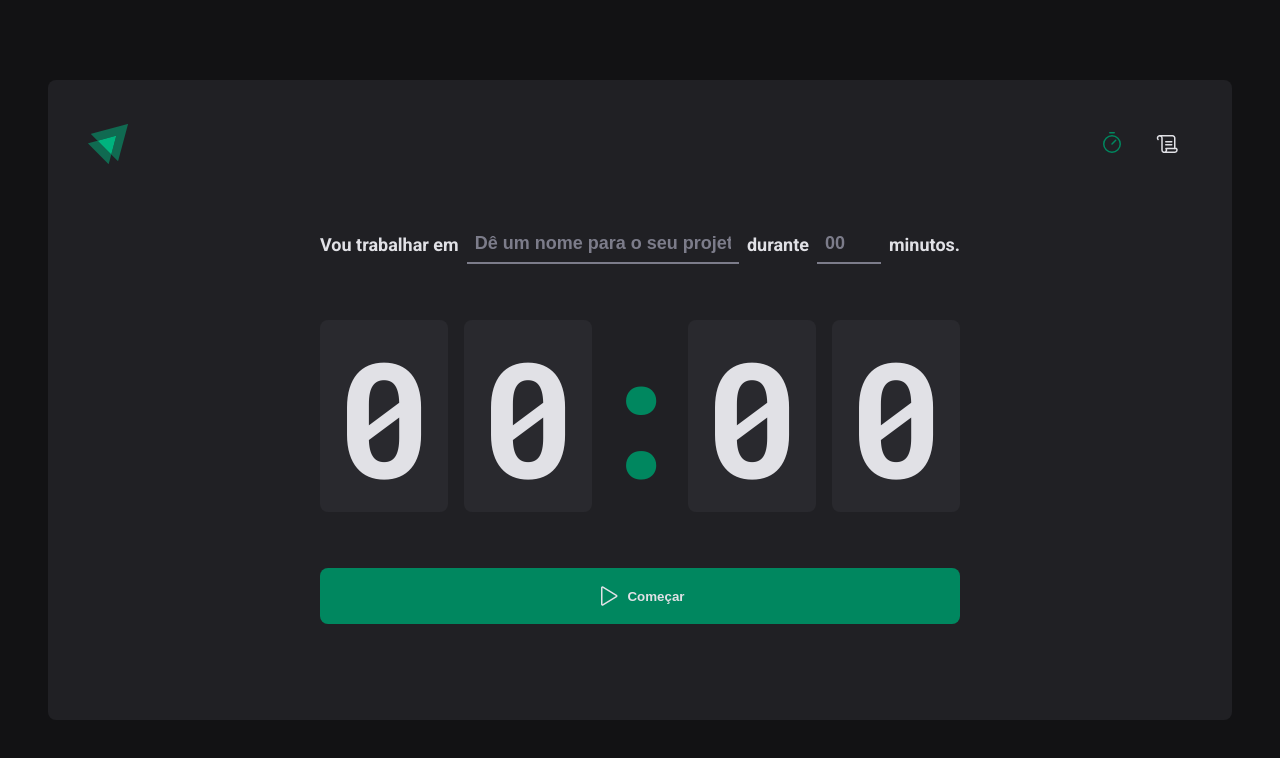
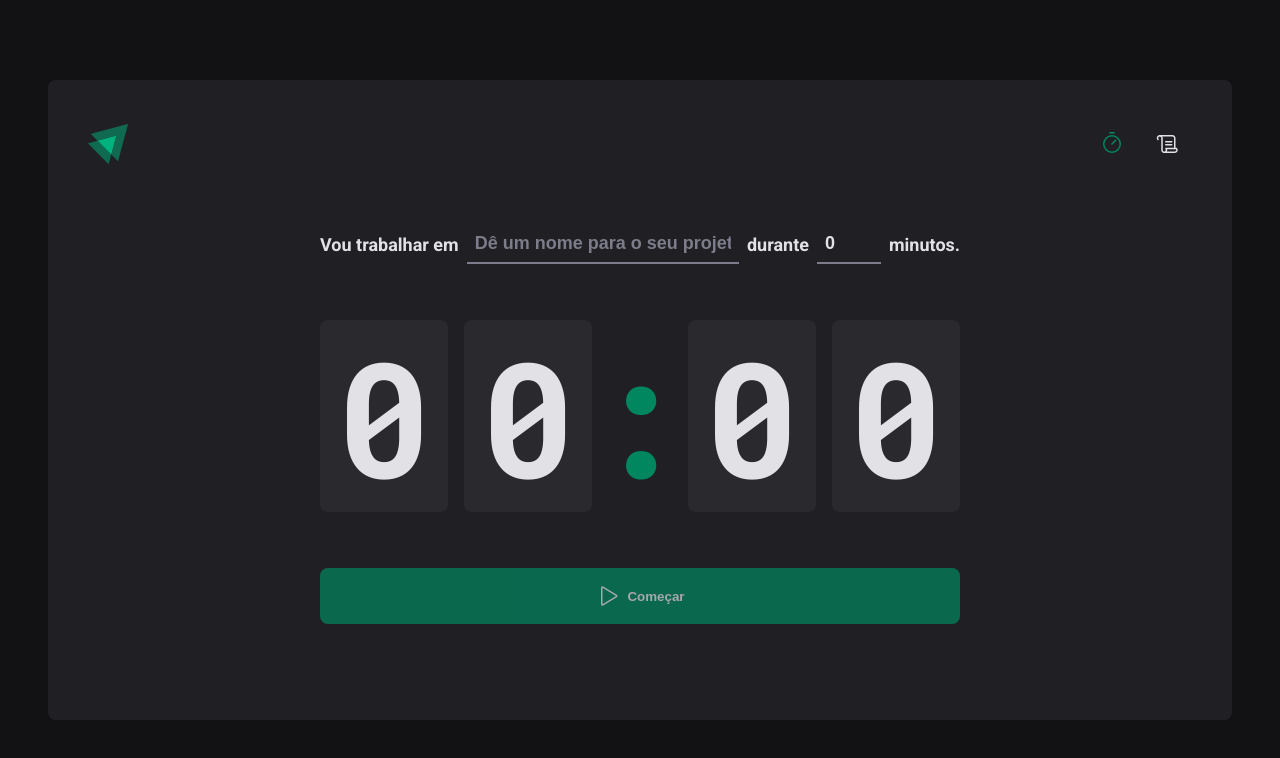
Before and after one commit to tiagosouzac/ignite-timer, a React (Vite) app: page / in a window 1280 px wide. Shown: the top 758 px of the page. Built offline with nearby package versions, Linux system fonts and the light colour scheme.

Commit message:
form validation

```diff
--- a/package.json
+++ b/package.json
@@ -10,11 +10,14 @@
     "lint": "eslint src --ext .ts,.tsx"
   },
   "dependencies": {
+    "@hookform/resolvers": "^2.9.8",
     "phosphor-react": "^1.4.1",
     "react": "^18.2.0",
     "react-dom": "^18.2.0",
+    "react-hook-form": "^7.36.1",
     "react-router-dom": "^6.4.1",
-    "styled-components": "^5.3.5"
+    "styled-components": "^5.3.5",
+    "zod": "^3.19.1"
   },
   "devDependencies": {
     "@rocketseat/eslint-config": "^1.1.3",
--- a/src/pages/Home/index.tsx
+++ b/src/pages/Home/index.tsx
@@ -1,3 +1,7 @@
+import { useForm } from 'react-hook-form'
+import * as zod from 'zod'
+import { zodResolver } from '@hookform/resolvers/zod'
+
 import {
   Container,
   CountdownContainer,
@@ -10,10 +14,36 @@
 
 import { Play } from 'phosphor-react'
 
+const NEW_CYCLE_FORM_VALIDATION_SCHEMA = zod.object({
+  task: zod.string().min(1, 'Informe a tarefa'),
+  minutes: zod
+    .number()
+    .min(5, 'O ciclo precisa ser de no mínimo 5 minutos.')
+    .max(60, 'O ciclo precisa ser de no máximo 60 minutos.'),
+})
+
+type NewCycleFormData = zod.infer<typeof NEW_CYCLE_FORM_VALIDATION_SCHEMA>
+
 export function Home() {
+  const { register, handleSubmit, watch, reset } = useForm<NewCycleFormData>({
+    resolver: zodResolver(NEW_CYCLE_FORM_VALIDATION_SCHEMA),
+    defaultValues: {
+      task: '',
+      minutes: 0,
+    },
+  })
+
+  const task = watch('task')
+  const isSubmitDisabled = !task
+
+  const handleCreateNewCycle = (data: any) => {
+    console.log(data)
+    reset()
+  }
+
   return (
     <Container>
-      <form action="">
+      <form onSubmit={handleSubmit(handleCreateNewCycle)} action="">
         <FormContainer>
           <label htmlFor="task">Vou trabalhar em</label>
 
@@ -22,6 +52,7 @@
             type="text"
             list="task-suggestions"
             placeholder="Dê um nome para o seu projeto"
+            {...register('task')}
           />
 
           <datalist id="task-suggestions">
@@ -39,6 +70,7 @@
             step={5}
             min={5}
             max={60}
+            {...register('minutes', { valueAsNumber: true })}
           />
 
           <span>minutos.</span>
@@ -54,7 +86,7 @@
           <span>0</span>
         </CountdownContainer>
 
-        <StartCountdownButton type="submit">
+        <StartCountdownButton type="submit" disabled={isSubmitDisabled}>
           <Play size={24} />
           Começar
         </StartCountdownButton>
```
Also changed, not shown: 1 other file (tests, documents, lock files or other folders).
